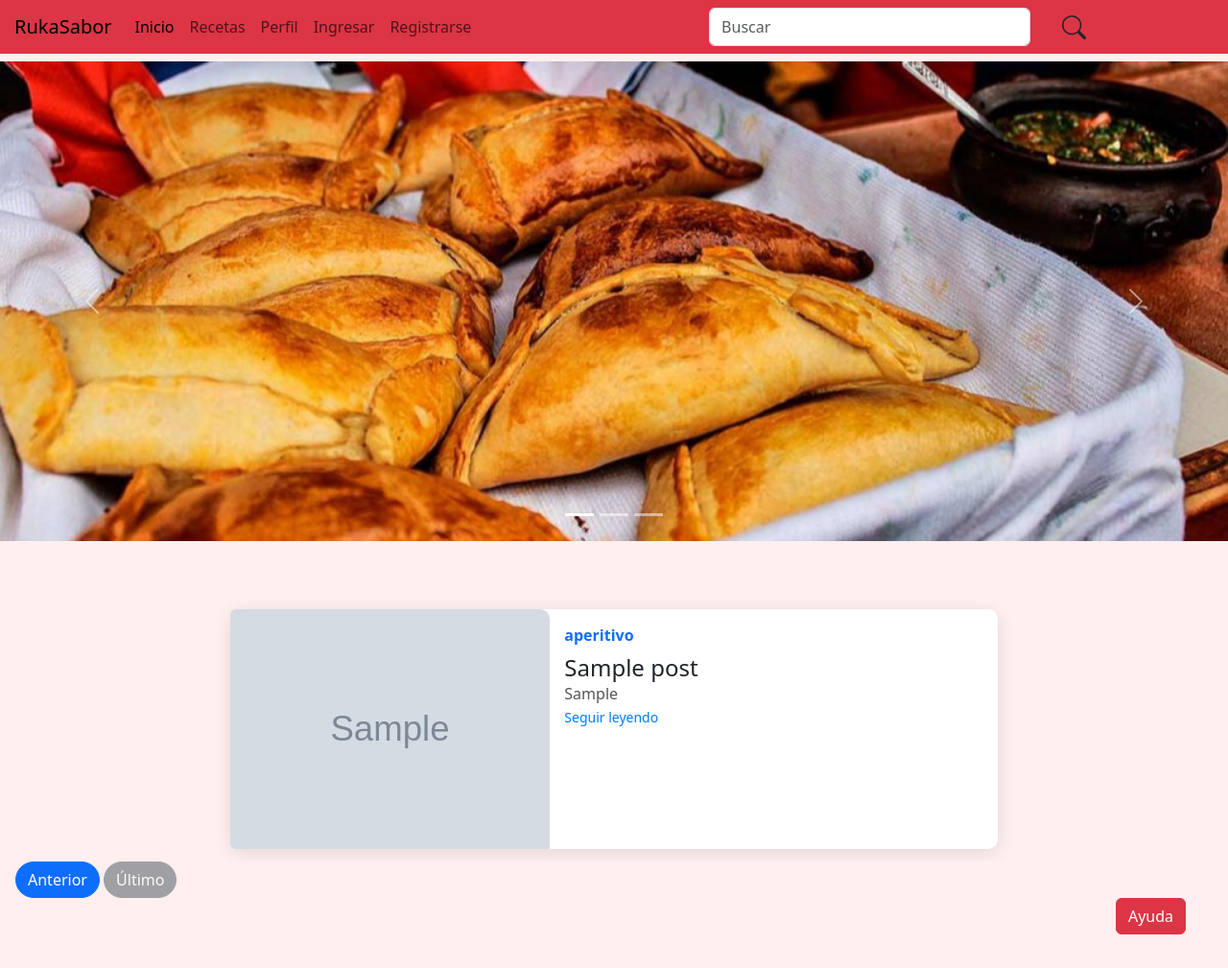
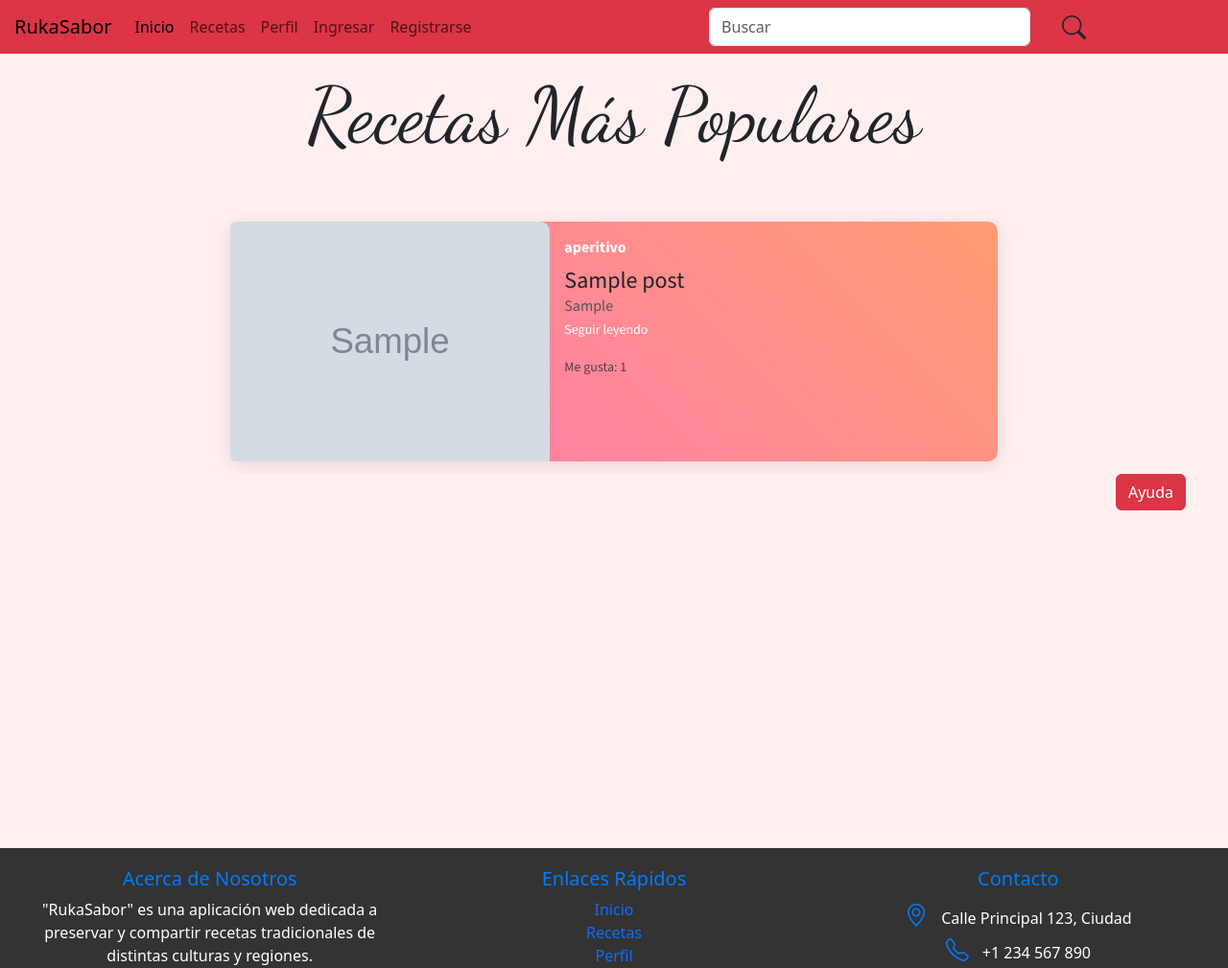
Before and after one commit to fernandtw/proyectoTaller2024, a Django app: page / in a window 1280 px wide. Shown: the top 1009 px of the page at 96% size. Run offline with Django 5.2, Linux system fonts and the light colour scheme; tables that the repository leaves empty hold one stand-in row (values such as "Sample post"); grey boxes marked "Sample" are stand-in pictures; one stand-in notice (Sample message) is shown; some libraries are stand-ins or nearby versions.

Commit message:
sistema de popularidad realizado

```diff
--- a/appRecetas/models.py
+++ b/appRecetas/models.py
@@ -1,6 +1,7 @@
 from django.db import models
 from django.contrib.auth.models import User
 from django.utils import timezone
+from django.db.models import Count
 import uuid
 # Recetas post
 
--- a/appRecetas/views.py
+++ b/appRecetas/views.py
@@ -1,4 +1,5 @@
 from django.shortcuts import render, redirect, get_object_or_404
+from django.db.models import Count
 from django.core.mail import EmailMessage
 from django.template.loader import render_to_string
 from django.contrib import messages
@@ -24,9 +25,16 @@ def is_admin(user):
 
 # Vista de inicio (home)
 def home(request):
-    recetas = Post.objects.all()  # Transforma datos a una lista
-    data = {"recetas": recetas}
-    return render(request, "index.html", data)
+    # Obtener todas las recetas
+    recetas = Post.objects.all()
+
+    # Obtener las tres recetas con más "me gusta"
+    top_posts = Post.objects.annotate(likes_count=Count('likes')).order_by('-likes_count')[:3]
+
+    return render(request, 'index.html', {
+        'recetas': recetas,
+        'top_posts': top_posts,
+    })
 
 
 # Vista de recetas
@@ -150,21 +158,30 @@ def receta_detalle(request, receta_id):
         'form': form,
     })
 
-@check_user_blocked
 def busqueda_funcional(request):
-    if request.method == "POST":
-        searched = request.POST.get("busquedaFuncional")
-        resultados = Post.objects.filter(title__contains=searched)
-        return render(
-            request,
-            "pages/post/busqueda.html",
-            {
-                "searched": searched,
-                "resultados": resultados,
-            },
-        )
+    searched = request.GET.get('busquedaFuncional', '')
+    if searched:
+        resultados_list = Post.objects.filter(title__icontains=searched)
+        paginator = Paginator(resultados_list, 2)  # 10 resultados por página
+        page_number = request.GET.get('page')
+        resultados = paginator.get_page(page_number)
+
+        context = {
+            'searched': searched,
+            'resultados': resultados,
+        }
     else:
-        return render(request, "pages/post/busqueda.html", {})
+        context = {}
+
+    return render(request, 'pages/post/busqueda.html', context)
+
+#Recetas mas populares
+
+def top_recipes(request):
+    # Obtener las tres recetas con más "me gusta"
+    top_posts = Post.objects.annotate(likes_count=Count('likes')).order_by('-likes_count')[:3]
+
+    return render(request, 'your_template.html', {'top_posts': top_posts})
 
 #Ayuda
 @check_user_blocked
--- a/static/css/estilo.css
+++ b/static/css/estilo.css
@@ -1,3 +1,6 @@
+@import url('https://fonts.googleapis.com/css2?family=Dancing+Script:wght@400..700&display=swap');
+@import url('https://fonts.googleapis.com/css2?family=Dancing+Script:wght@400..700&family=Source+Sans+3:ital,wght@0,200..900;1,200..900&display=swap');
+
 body {
   margin: 0;
   padding: 0;
@@ -8,16 +11,46 @@ main {
     flex: 1;
 
 }
-/* Carrusel */
-#carouselExampleIndicators {
-    max-width: 1400px; /* Ancho máximo del carrusel */
-    margin: 0 auto; /* Centrar el carrusel en la página */
+
+/* Recetas mas populares */
+
+.title_populares {
+    font-family: "Dancing Script", cursive;
+    font-size: 5em;
+    font-optical-sizing: auto;
+    font-weight: normal; /* Cambié 'weight' por 'normal' o puedes especificar un valor numérico */
+    font-style: normal;
+    transition: all 0.3s ease; /* Añade una transición suave */
 }
-/* Estilo para las imágenes del carrusel */
-.carousel-item img {
-    height: 500px; /* Altura fija para las imágenes */
-    object-fit: cover; /* Asegura que las imágenes cubran el área sin distorsionarse */
+
+.title_populares:hover {
+    color: #D91656; /* Cambia el color del texto al pasar el mouse */
+    text-shadow: 2px 2px 10px rgba(0, 0, 0, 0.5); /* Añade sombra al texto */
 }
+
+.card_top {
+    transition: background 0.3s ease; /* Transición suave para el fondo */
+    background: linear-gradient(45deg, #FF77B7, #FF9C73); /* Gradiente inicial */
+    font-family: "Source Sans 3", sans-serif;
+    font-optical-sizing: auto;
+    font-weight: weight;
+    font-style: normal;
+}
+
+.category-white {
+    color: white !important; /* Establece el color blanco para la categoría */
+}
+
+.read-more-white {
+    color: white; /* Establece el color blanco para el enlace "Seguir leyendo" */
+}
+
+.card_top:hover {
+    background: linear-gradient(45deg, #FC4100, #FF7777); /* Gradiente al pasar el mouse */
+
+}
+
+
 
 /* Estilos adicionales para el footer */
 .footer {
@@ -28,6 +61,8 @@ main {
     margin-top: 22rem;
 
 }
+
+
 .container_footer{
     display: flex;
     flex-direction: column;
@@ -235,7 +270,6 @@ body{
 
 /* Estilo para el enlace "Seguir leyendo" */
 .card_body_recetas .stretched-link {
-    color: #007bff; /* Color del enlace */
     text-decoration: none; /* Sin subrayado */
 }
 
--- a/templates/components/Layout/base.html
+++ b/templates/components/Layout/base.html
@@ -6,11 +6,11 @@
       <meta name="viewport" content="width=device-width, initial-scale=1.0">
       <title>{% block title %}{% endblock %}</title>
       <link rel="stylesheet" href="{% static 'css/bootstrap.min.css' %}">
-      <link rel="stylesheet" href="{% static 'css/estilo.css' %}">
       <link rel="stylesheet" href="https://cdn.jsdelivr.net/npm/bootstrap-icons@1.11.3/font/bootstrap-icons.min.css">
       <link rel="stylesheet" href="https://cdnjs.cloudflare.com/ajax/libs/font-awesome/6.0.0-beta3/css/all.min.css">
       <script defer src="https://cdn.jsdelivr.net/npm/bootstrap@5.3.3/dist/js/bootstrap.bundle.min.js" integrity="sha384-YvpcrYf0tY3lHB60NNkmXc5s9fDVZLESaAA55NDzOxhy9GkcIdslK1eN7N6jIeHz" crossorigin="anonymous"></script>
       <script src="https://cdn.jsdelivr.net/npm/sweetalert2@11"></script>
+      <link rel="stylesheet" href="{% static 'css/estilo.css' %}">
   </head>
   <body>
 
--- a/templates/components/navbar.html
+++ b/templates/components/navbar.html
@@ -38,7 +38,7 @@
         {% endif %}
         <li class="nav-item dropdown">
       </ul>
-      <form class="d-flex container px-5" method="POST" action="{% url 'recetas:busqueda_funcional' %}">
+      <form class="d-flex container px-5" method="GET" action="{% url 'recetas:busqueda_funcional' %}">
         {% csrf_token %}
         <input class="form-control ms-5 w-30" type="search" placeholder="Buscar" aria-label="Buscar" autocapitalize="none"
         autocomplete="off" autocorrect="off" tabindex="0" spellcheck="false" name="busquedaFuncional">
--- a/templates/index.html
+++ b/templates/index.html
@@ -2,67 +2,30 @@
 {% load static %}
 
 {% block title %}Home{% endblock %}
+
 {% block content %}
-    <div id="carouselExampleIndicators" class="carousel slide" data-bs-ride="carousel">
-      <div class="carousel-indicators">
-        <button type="button" data-bs-target="#carouselExampleIndicators" data-bs-slide-to="0" class="active" aria-current="true" aria-label="Slide 1"></button>
-        <button type="button" data-bs-target="#carouselExampleIndicators" data-bs-slide-to="1" aria-label="Slide 2"></button>
-        <button type="button" data-bs-target="#carouselExampleIndicators" data-bs-slide-to="2" aria-label="Slide 3"></button>
-      </div>
-      <div class="carousel-inner">
-        <div class="carousel-item active">
-            <img src="{% static 'images/carrusel1.jpg' %}" class="d-block w-100" alt="...">
-        </div>
-        <div class="carousel-item">
-            <img src="{% static 'images/carrusel2.webp' %}" class="d-block w-100" alt="...">
-        </div>
-        <div class="carousel-item">
-            <img src="{% static 'images/carrusel3.jpg' %}" class="d-block w-100" alt="...">
-        </div>
-      </div>
-      <button class="carousel-control-prev" type="button" data-bs-target="#carouselExampleIndicators" data-bs-slide="prev">
-        <span class="carousel-control-prev-icon" aria-hidden="true"></span>
-        <span class="visually-hidden">Anterior</span>
-      </button>
-      <button class="carousel-control-next" type="button" data-bs-target="#carouselExampleIndicators" data-bs-slide="next">
-        <span class="carousel-control-next-icon" aria-hidden="true"></span>
-        <span class="visually-hidden">Siguiente</span>
-      </button>
-    </div>
-
-    <!-- Mensaje de bloqueo -->
-    {% if messages %}
-      <script>
-          {% for message in messages %}
-              Swal.fire({
-                  icon: 'error',
-                  title: '¡Oops!',
-                  text: '{{ message }}'
-              });
-          {% endfor %}
-      </script>
-
-    {% endif %}
-
-    <!-- Sección de recetas -->
 <section class="row g-0 m-3">
   <div class="col-md-8">
-        {% for p in recetas %}
+    <h2 class="text-center title_populares">Recetas Más Populares</h2>
+    {% for p in top_posts %}
       <div class="contenedor_recetas col-md-8">
-            <div class="card">
+        <div class="card card_top">
           <div class="row g-0">
             <div class="card_receta col-md-5">
                 <img src="{{ p.image.url }}" class="img-fluid rounded-start" alt="...">
             </div>
             <div class="col-md-7">
               <div class="card_body_recetas card-body">
-                    <strong class="d-inline-block mb-2 text-primary">{{ p.category }}</strong>
+                <strong class="d-inline-block mb-2 text-primary category-white">{{ p.category }}</strong>
                 <h4 class="mb-0">{{ p.title }}</h4>
                 <p class="card-text mb-auto">{{ p.ingredients | truncatewords:30 }}</p>
                 <p class="card-text">
                   <small class="text-muted">
-                          <a href="{% url 'recetas:receta_detalle' p.id %}" class="stretched-link">Seguir leyendo</a>
+                      <a href="{% url 'recetas:receta_detalle' p.id %}" class="stretched-link read-more-white">Seguir leyendo</a>
                   </small>
+                </p>
+                <p class="card-text">
+                  <small class="text-muted">Me gusta: {{ p.likes.count }}</small>
                 </p>
               </div>
             </div>
@@ -72,10 +35,6 @@
     {% endfor %}
 
     <!-- Navegación entre artículos más antiguos - Paginación -->
-        <nav class="blog-pagination" aria-label="Pagination">
-            <a class="btn btn-primary rounded-pill" href="#">Anterior</a>
-            <a class="btn btn-secondary rounded-pill disabled">Último</a>
-        </nav>
   </div>
   <div class="container gap-3 d-flex justify-content-end me-3">
     <a href="{% url 'recetas:contacto' %}" class="btn btn-danger">Ayuda</a>
```
Also changed, not shown: templates/pages/post/busqueda.html (+46 -13 lines), media/avatars/prueba2/comida.jfif (added), media/posts/completo_WdJY1g6.jpg (added), media/posts/tabla_OBqAT37.png (added). Lines whose indentation alone changed are shown as unchanged.
